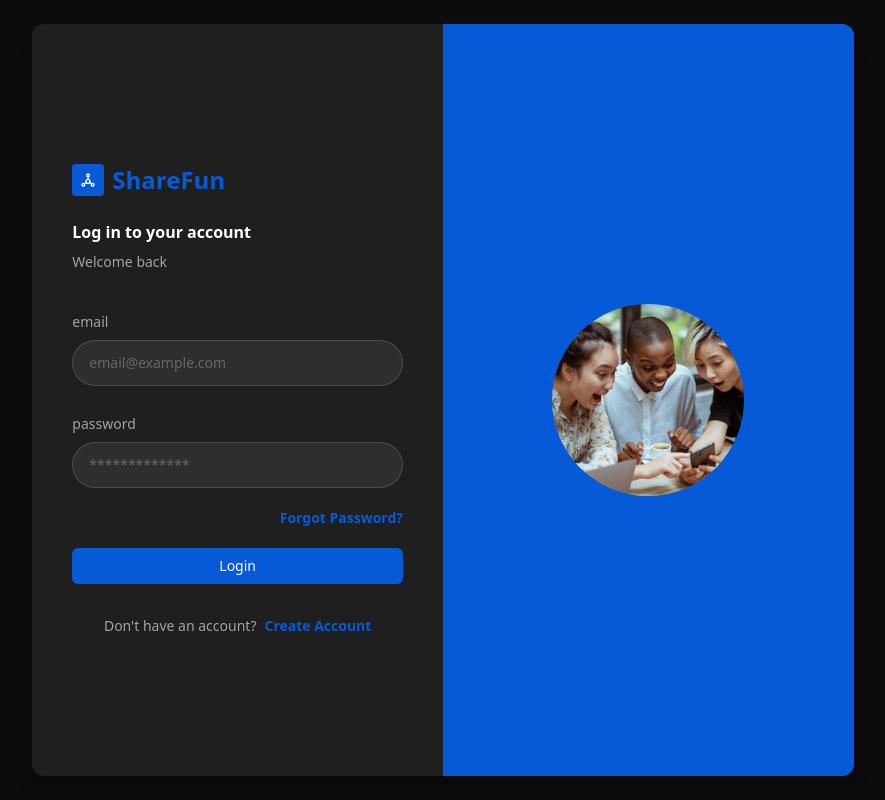
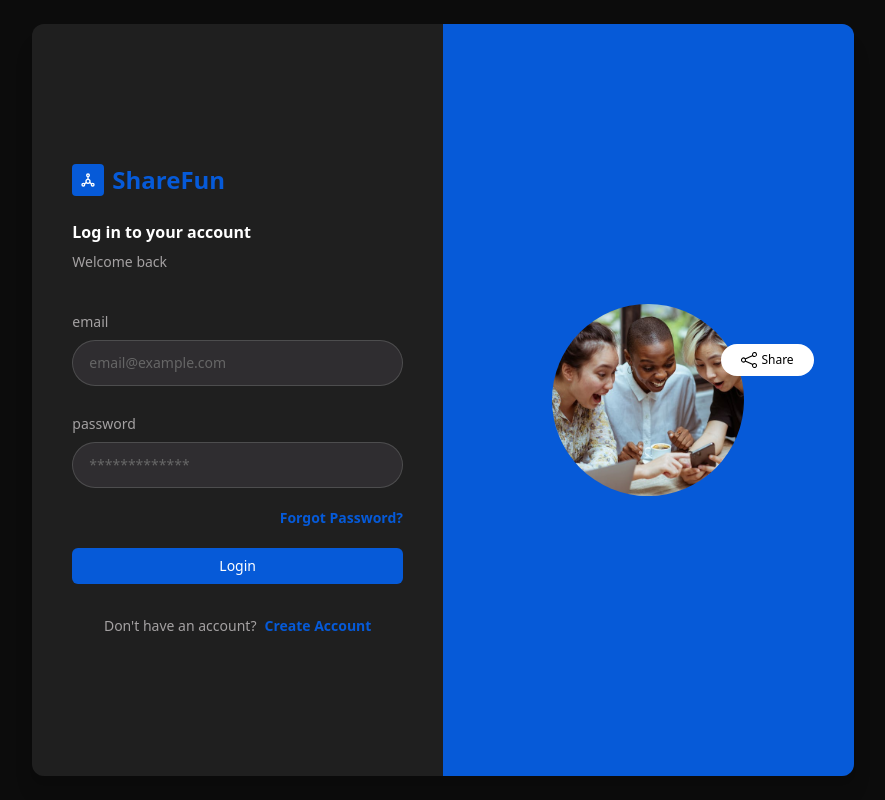
Before and after one commit to gaelambeu/Full-Stack-Social-Media, a React (Vite) app in the folder frontend/: page /login in a window 1280 px wide. Shown: the whole page, without its empty margins (197-1082 px from the left). Built offline with nearby package versions, Linux system fonts and the light colour scheme.

Commit message:
short Login

```diff
--- a/frontend/src/pages/Login.jsx
+++ b/frontend/src/pages/Login.jsx
@@ -3,6 +3,7 @@ import { useDispatch } from "react-redux"
 import { Link } from 'react-router-dom'
 import { useForm } from "react-hook-form"
 import { TbSocial } from "react-icons/tb"
+import { BsShare } from "react-icons/bs"
 import { TextInput, Loading, CustomButton } from '../components'
 import { BgImage, NoProfile } from '../assets'
 
@@ -114,6 +115,11 @@ const Login = () => {
               alt="Bg Image"
               className='w-48 2xl:w-64 h-48 2xl:h-64 rounded-full object-cover'
             />
+
+            <div className="absolute flex items-center gap-1 bg-white right-10 top-10 py-2 px-5 rounded-full">
+              <BsShare sire={14} />
+              <span className="text-xs font-medium">Share</span>
+            </div>
           </div>
         </div>
       </div>
```
